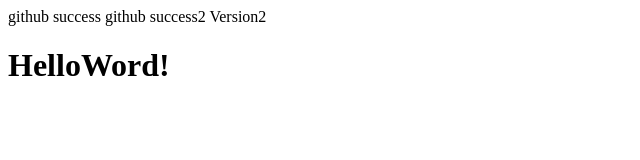
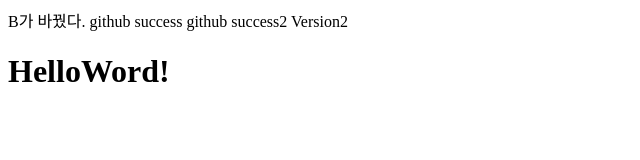
Before and after one commit to choiappear/Test, a plain HTML site: page index.html in a window 1280 px wide. Shown: the whole page, without its empty margins (0-640 px from the left). Drawn offline with Linux system fonts and the light colour scheme.

Commit message:
B change

```diff
--- a/index.html
+++ b/index.html
@@ -3,7 +3,7 @@
 		<script src="script.js"></script>
 	</head>
 	<body>
-
+		B가 바꿨다.
 		github success
 		github success2
 		Version2
```
